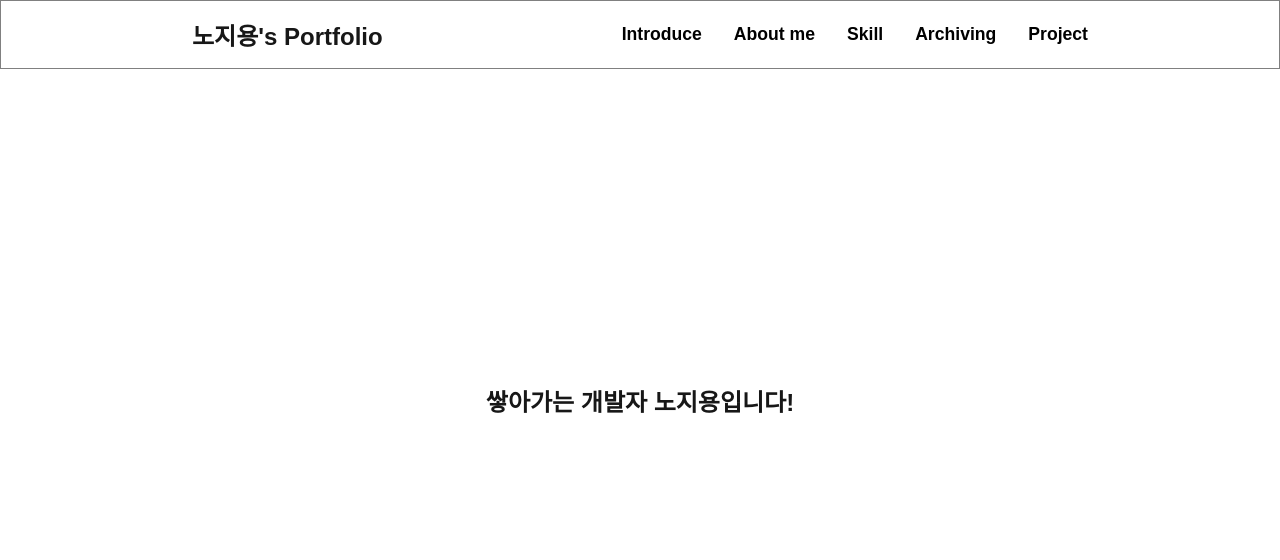
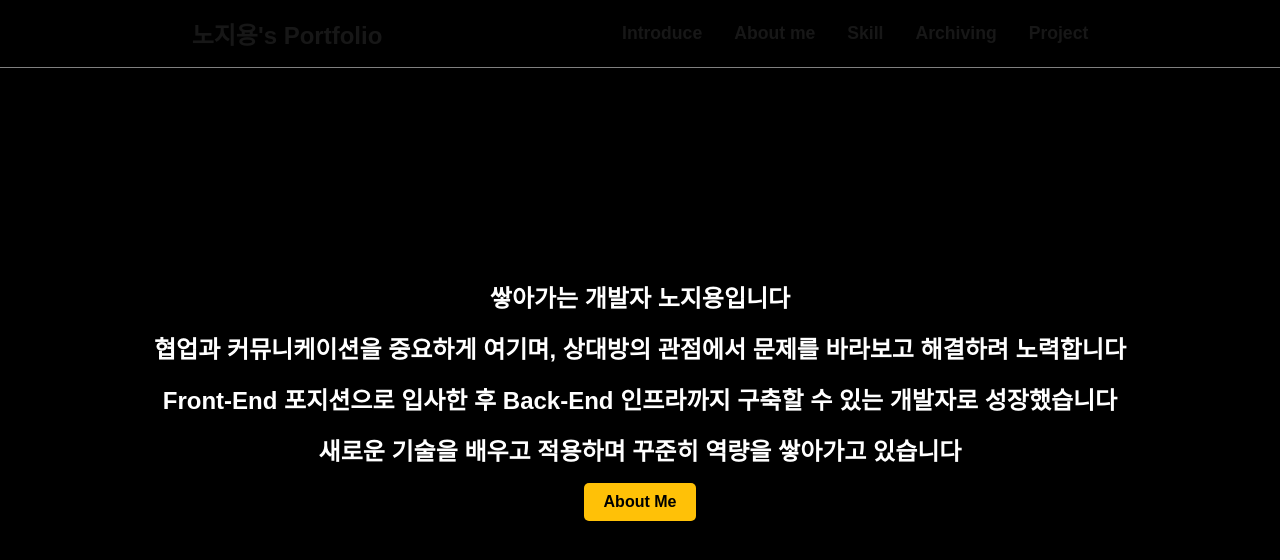
Before and after one commit to jiyongnoh/my-portfolio, a Next.js app: page / in a window 1280 px wide. Shown: the top 560 px of the page. Built offline with nearby package versions, Linux system fonts and the light colour scheme.

Commit message:
feat: Introduce 수정 및 버튼 추가

```diff
--- a/components/Introduce.tsx
+++ b/components/Introduce.tsx
@@ -6,11 +6,46 @@ const Introduce = () => {
   return (
     <IntroContainer>
       <motion.div
-        initial={{ opacity: 0, x: -200 }}
+        initial={{ opacity: 0, x: -100 }}
         animate={{ opacity: 1, x: 0 }}
-        transition={{ duration: 0.5 }}
+        transition={{ duration: 1 }}
       >
-        <Title>쌓아가는 개발자 노지용입니다!</Title>
+        <Title>{`쌓아가는 개발자 노지용입니다`}</Title>
+      </motion.div>
+      <motion.div
+        initial={{ opacity: 0, x: 100 }}
+        animate={{ opacity: 1, x: 0 }}
+        transition={{ duration: 1, delay: 1 }}
+      >
+        <Title>
+          {`협업과 커뮤니케이션을 중요하게 여기며, 상대방의 관점에서 문제를
+          바라보고 해결하려 노력합니다`}
+        </Title>
+      </motion.div>
+      <motion.div
+        initial={{ opacity: 0, x: -100 }}
+        animate={{ opacity: 1, x: 0 }}
+        transition={{ duration: 1, delay: 2 }}
+      >
+        <Title>{`Front-End 포지션으로 입사한 후 Back-End 인프라까지 구축할 수 있는 개발자로 성장했습니다`}</Title>
+      </motion.div>
+      <motion.div
+        initial={{ opacity: 0, x: 100 }}
+        animate={{ opacity: 1, x: 0 }}
+        transition={{ duration: 1, delay: 3 }}
+      >
+        <Title>
+          {`새로운 기술을 배우고 적용하며 꾸준히 역량을 쌓아가고 있습니다`}
+        </Title>
+      </motion.div>
+      <motion.div
+        initial={{ opacity: 0, y: 20 }}
+        animate={{ opacity: 1, y: 0 }}
+        transition={{ duration: 0.5, delay: 4 }}
+      >
+        <motion.div whileHover={{ scale: 1.1 }} whileTap={{ scale: 0.95 }}>
+          <Button>About Me</Button>
+        </motion.div>
       </motion.div>
     </IntroContainer>
   );
@@ -19,16 +54,42 @@ const Introduce = () => {
 const IntroContainer = styled.div`
   width: 100vw;
   height: 100vh;
-
+  background-color: black;
   display: flex;
+  flex-direction: column;
   justify-content: center;
   align-items: center;
+
+  gap: 1rem;
 `;
 
 const Title = styled.span`
   font-size: 1.5rem;
   font-weight: bold;
   font-family: sans-serif;
+  color: white;
+
+  user-select: none;
+`;
+
+const Button = styled.button`
+  background-color: #ffc107;
+
+  color: black;
+  padding: 10px 20px;
+  border: none;
+  border-radius: 5px;
+
+  font-size: 1rem;
+  font-family: sans-serif;
+  font-weight: bold;
+
+  cursor: pointer;
+
+  user-select: none;
+  &:hover {
+    background-color: #edb307;
+  }
 `;
 
 export default Introduce;
--- a/components/Nav.tsx
+++ b/components/Nav.tsx
@@ -33,7 +33,7 @@ const NavContainer = styled.nav`
   width: 100vw;
   padding: 1rem;
 
-  border: 1px solid gray;
+  border-bottom: 1px solid gray;
 
   display: flex;
   justify-content: space-evenly;
@@ -59,7 +59,6 @@ const Tag = styled.span`
   font-size: 1.1rem;
   font-family: sans-serif;
 
-  color: black;
   font-weight: 600;
 
   transition: 0.3s;
```
Also changed, not shown: components/Button.tsx (deleted, +0 -19 lines).
